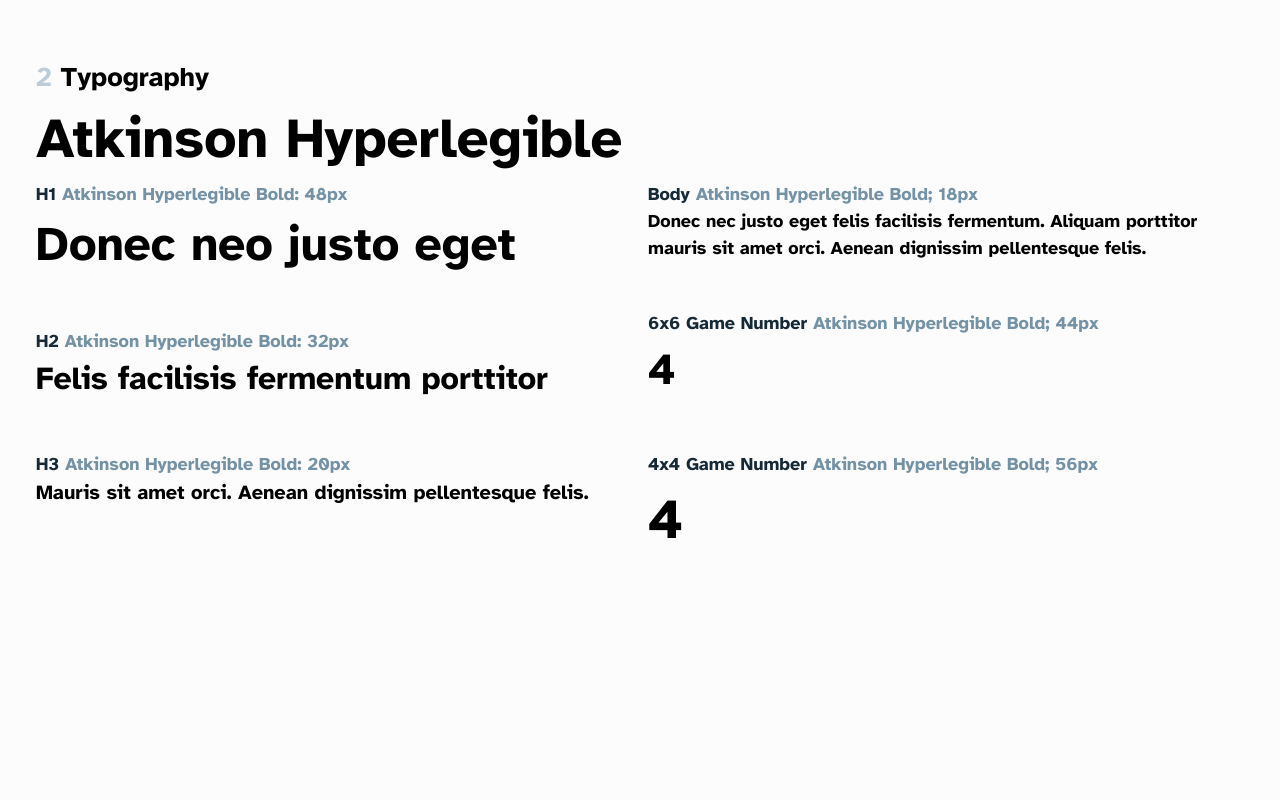
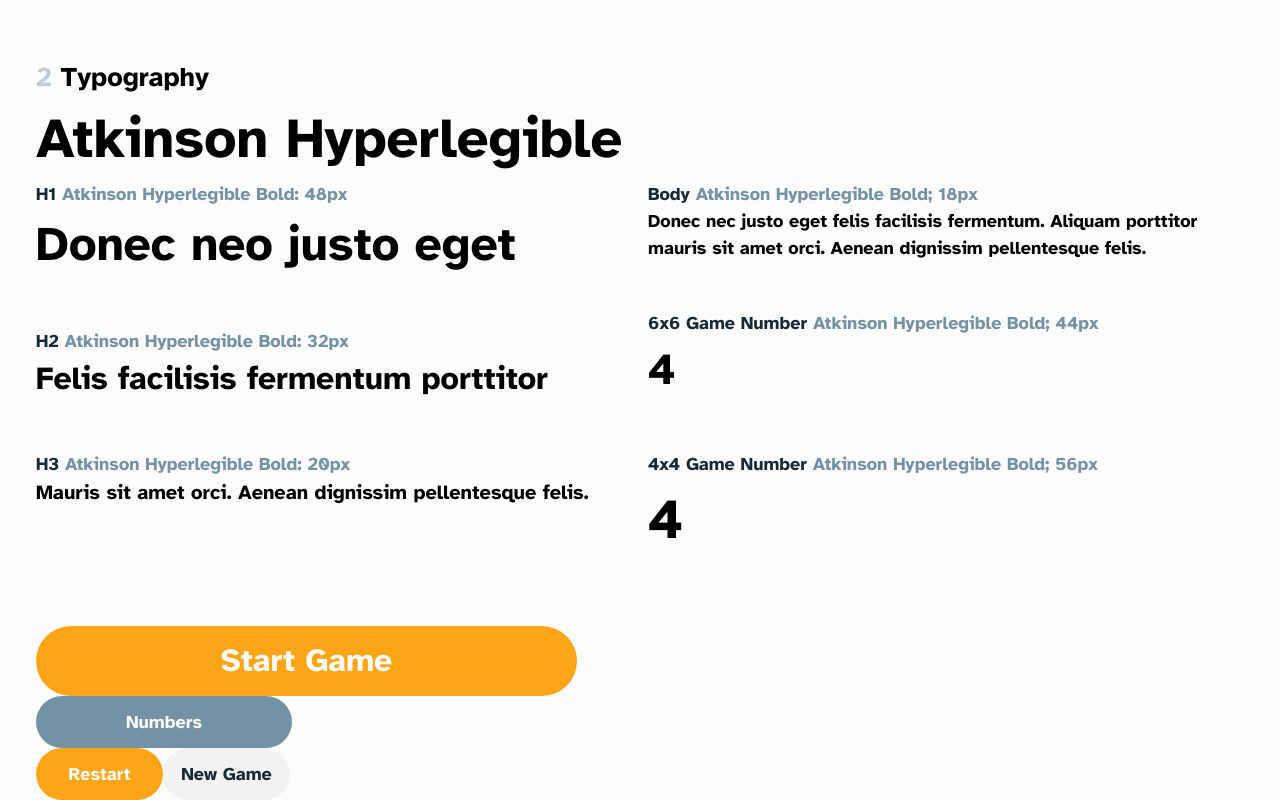
Before and after one commit to htmlHxcker/memoriam, a React (Create React App) app: page / in a window 1280 px wide. Shown: the part 392-1192 px from the top of the page. Before the commit the page ends 1018 px from the top, so only its background shows below. Built offline with nearby package versions, Linux system fonts and the light colour scheme.

Commit message:
[feat]: Setup Button Styling

```diff
--- a/src/DesignSystem.js
+++ b/src/DesignSystem.js
@@ -220,6 +220,19 @@
 					</div>
 				</div>
 			</section>
+
+			<section id="buttons">
+				<div>
+					<button className="btn menu-btn fs-600">Start Game</button>
+				</div>
+				<div>
+					<button className="btn menu-selection">Numbers</button>
+				</div>
+				<div>
+					<button className="btn menu-btn btn-primary">Restart</button>
+					<button className="btn btn-secondary">New Game</button>
+				</div>
+			</section>
 		</div>
 	);
 };
--- a/src/index.css
+++ b/src/index.css
@@ -47,6 +47,9 @@
 	font: inherit;
 }
 
+button {
+	border: none;
+}
 /* Remove animations for people who have turned them off */
 @media (prefers-reduced-motion: reduce) {
 	*,
--- a/src/styles/utilities.css
+++ b/src/styles/utilities.css
@@ -135,3 +135,53 @@
 .fs-400 {
 	font-size: var(--fs-400);
 }
+
+/* Buttons */
+.btn {
+	min-width: var(--btn-width, 7.938rem);
+	min-height: var(--btn-height, 3.25rem);
+	border-radius: 35px;
+	transition: transform 200ms ease-in-out;
+}
+
+.btn:hover,
+.btn:focus {
+	transform: scale(1.2);
+}
+
+.menu-btn {
+	--btn-width: 33.813rem;
+	--btn-height: 4.375rem;
+	background-color: hsl(var(--clr-squash));
+	color: hsl(var(--clr-soapstone));
+}
+.menu-btn:hover {
+	background-color: hsl(var(--clr-squash) / 70%);
+}
+
+.menu-selection {
+	--btn-width: 16rem;
+	--btn-height: 3.25rem;
+	background-color: hsl(var(--clr-grey-blue));
+	color: hsl(var(--clr-soapstone));
+}
+.menu-selection:hover {
+	background-color: hsl(var(--clr-hippie-blue));
+}
+.menu-selection:active {
+	background-color: hsl(var(--clr-pickled-bluewood));
+}
+.btn-primary {
+	--btn-width: 7.938rem;
+	--btn-height: 3.25rem;
+	border-radius: 26px;
+}
+.btn-secondary {
+	border-radius: 26px;
+	background-color: hsl(var(--clr-porcelain));
+	color: hsl(var(--clr-firefly));
+}
+.btn-secondary:hover {
+	background-color: hsl(var(--clr-hippie-blue));
+	color: hsl(var(--clr-soapstone));
+}
```
